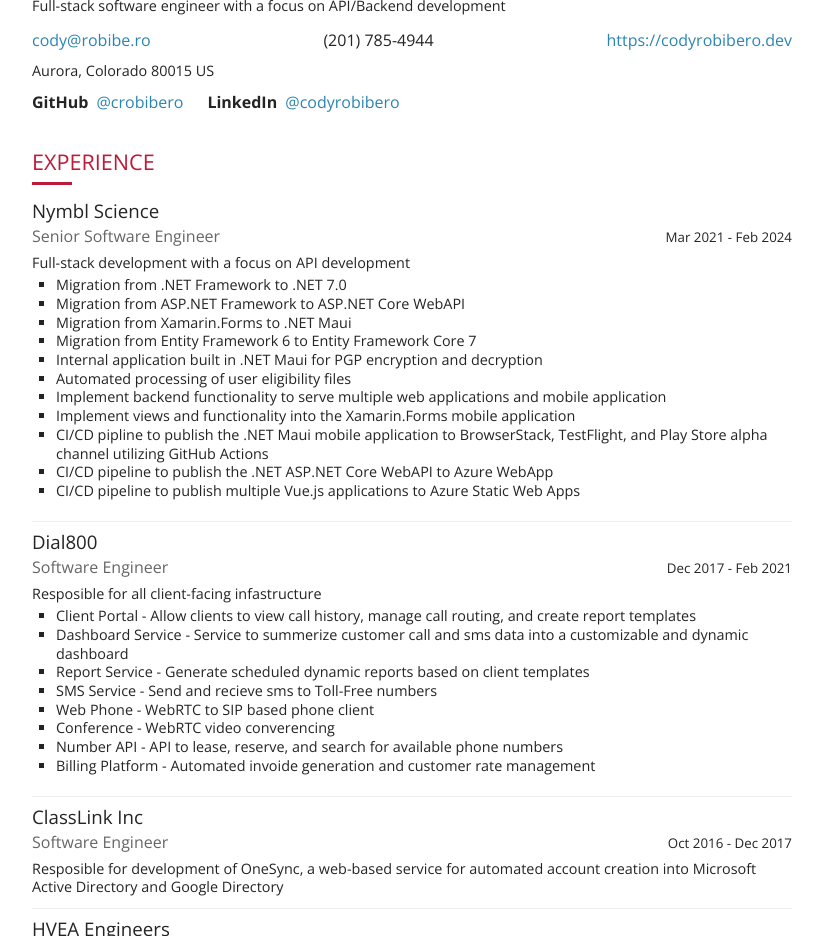
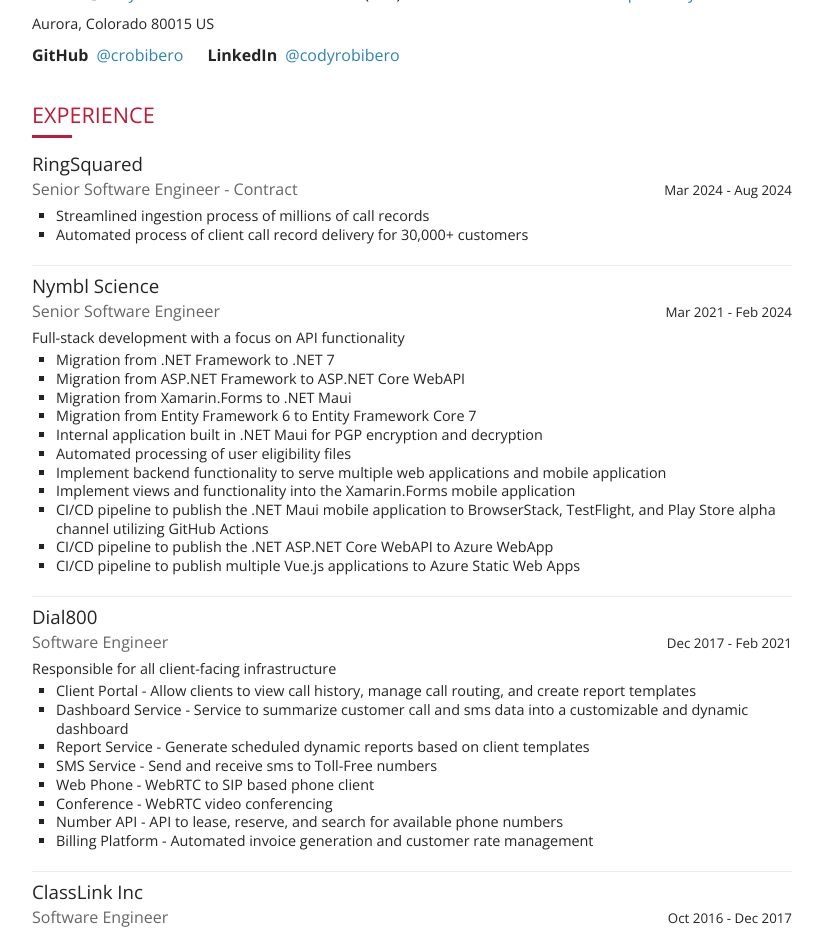
Before and after one commit to crobibero/.home, a website: page index.html in a window 1280 px wide. Shown: the part 113-1049 px from the top of the page, without its empty margins (228-1051 px from the left). Drawn offline with nearby package versions, Linux system fonts and the light colour scheme.

Commit message:
Automated build

```diff
--- a/index.html
+++ b/index.html
@@ -3,7 +3,7 @@
 	<head>
 	<meta charset="utf-8">
 	<meta name="viewport" content="width=device-width, user-scalable=no, minimal-ui">
-	<title>Cody Robibero  - Software Engineer</title>
+	<title>Cody Robibero  - Senior Software Engineer</title>
 	<style>
   	:root {
   --accent:#BC1B39;
@@ -341,10 +341,9 @@
           <h1>
             Cody Robibero
           </h1>
-          <h2>Software Engineer</h2>
-          <div class="summary"><p>Full-stack software engineer with a focus on API/Backend development</p></div>
+          <h2>Senior Software Engineer</h2>
           <div class="contact">
-            <span class="contact-detail"><a href="mailto:cody@robibe.ro">cody@robibe.ro</a></span>
+            <span class="contact-detail"><a href="mailto:contact@codyrobibero.dev">contact@codyrobibero.dev</a></span>
             <span class="contact-detail">(201) 785-4944</span>
             <span class="contact-detail"><a href="https://codyrobibero.dev" target="external">https://codyrobibero.dev</a></span>
           </div>
@@ -385,6 +384,20 @@
         <section class="item">
           <h2>Experience</h2>
           <header>
+            <h3 class="name"><a href="https://www.ringsquared.com" target="external">RingSquared</a></h3>
+            <div class="subhead">
+            <span class="position">Senior Software Engineer - Contract</span>
+            <small class="dates">Mar 2024
+             - Aug 2024</small>
+            </div>
+          </header>
+          <ul class="highlights">
+            <li>Streamlined ingestion process of millions of call records</li>
+            <li>Automated process of client call record delivery for 30,000+ customers</li>
+          </ul>
+        </section>
+        <section class="item">
+          <header>
             <h3 class="name"><a href="https://nymblscience.com" target="external">Nymbl Science</a></h3>
             <div class="subhead">
             <span class="position">Senior Software Engineer</span>
@@ -392,9 +405,9 @@
              - Feb 2024</small>
             </div>
           </header>
-          <div class="summary"><p>Full-stack development with a focus on API development</p></div>
+          <div class="summary"><p>Full-stack development with a focus on API functionality</p></div>
           <ul class="highlights">
-            <li>Migration from .NET Framework to .NET 7.0</li>
+            <li>Migration from .NET Framework to .NET 7</li>
             <li>Migration from ASP.NET Framework to ASP.NET Core WebAPI</li>
             <li>Migration from Xamarin.Forms to .NET Maui</li>
             <li>Migration from Entity Framework 6 to Entity Framework Core 7</li>
@@ -402,7 +415,7 @@
             <li>Automated processing of user eligibility files</li>
             <li>Implement backend functionality to serve multiple web applications and mobile application</li>
             <li>Implement views and functionality into the Xamarin.Forms mobile application</li>
-            <li>CI/CD pipline to publish the .NET Maui mobile application to BrowserStack, TestFlight, and Play Store alpha channel utilizing GitHub Actions</li>
+            <li>CI/CD pipeline to publish the .NET Maui mobile application to BrowserStack, TestFlight, and Play Store alpha channel utilizing GitHub Actions</li>
             <li>CI/CD pipeline to publish the .NET ASP.NET Core WebAPI to Azure WebApp</li>
             <li>CI/CD pipeline to publish multiple Vue.js applications to Azure Static Web Apps</li>
           </ul>
@@ -416,16 +429,16 @@
              - Feb 2021</small>
             </div>
           </header>
-          <div class="summary"><p>Resposible for all client-facing infastructure</p></div>
+          <div class="summary"><p>Responsible for all client-facing infrastructure</p></div>
           <ul class="highlights">
             <li>Client Portal - Allow clients to view call history, manage call routing, and create report templates</li>
-            <li>Dashboard Service - Service to summerize customer call and sms data into a customizable and dynamic dashboard</li>
+            <li>Dashboard Service - Service to summarize customer call and sms data into a customizable and dynamic dashboard</li>
             <li>Report Service - Generate scheduled dynamic reports based on client templates</li>
-            <li>SMS Service - Send and recieve sms to Toll-Free numbers</li>
+            <li>SMS Service - Send and receive sms to Toll-Free numbers</li>
             <li>Web Phone - WebRTC to SIP based phone client</li>
-            <li>Conference - WebRTC video converencing</li>
+            <li>Conference - WebRTC video conferencing</li>
             <li>Number API - API to lease, reserve, and search for available phone numbers</li>
-            <li>Billing Platform - Automated invoide generation and customer rate management</li>
+            <li>Billing Platform - Automated invoice generation and customer rate management</li>
           </ul>
         </section>
         <section class="item">
@@ -437,7 +450,7 @@
              - Dec 2017</small>
             </div>
           </header>
-          <div class="summary"><p>Resposible for development of OneSync, a web-based service for automated account creation into Microsoft Active Directory and Google Directory</p></div>
+          <div class="summary"><p>Responsible for development of OneSync, a web-based service for automated account creation into Microsoft Active Directory and Google Directory</p></div>
         </section>
         <section class="item">
           <header>
@@ -487,6 +500,12 @@
             <small class="subhead">May 2020
              - Present</small>
           </header>
+          <strong>Highlights</strong>
+          <ul class="highlights">
+            <li>Implement new server functionality and maintain existing functionality</li>
+            <li>Create new and maintain 30+ plugins to enhance server functionality</li>
+            <li>Conduct design and code reviews</li>
+          </ul>
             <strong>Roles</strong>
           <ul class="roles">
             <li>Core Server Team</li>
```
Also changed, not shown: 1 other file.
